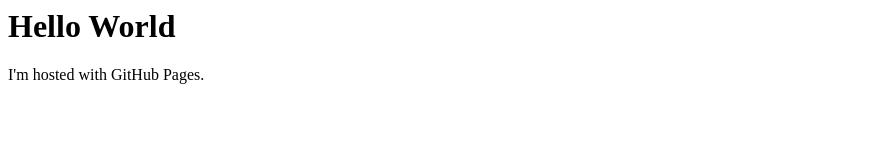
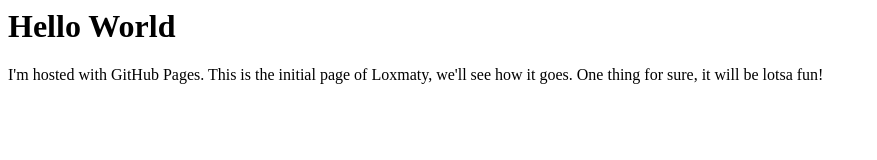
Before and after one commit to loxmaty/loxmaty.github.io, a plain HTML site: page index.html in a window 1280 px wide. Shown: the whole page, without its empty margins (0-877 px from the left). Drawn offline with Linux system fonts and the light colour scheme.

Commit message:
index.html
added text

```diff
--- a/index.html
+++ b/index.html
@@ -1,6 +1,7 @@
 <html>
 <body>
 <h1>Hello World</h1>
-<p>I'm hosted with GitHub Pages.</p>
+<p>I'm hosted with GitHub Pages.
+This is the initial page of Loxmaty, we'll see how it goes. One thing for sure, it will be lotsa fun!</p>
 </body>
 </html>
```
